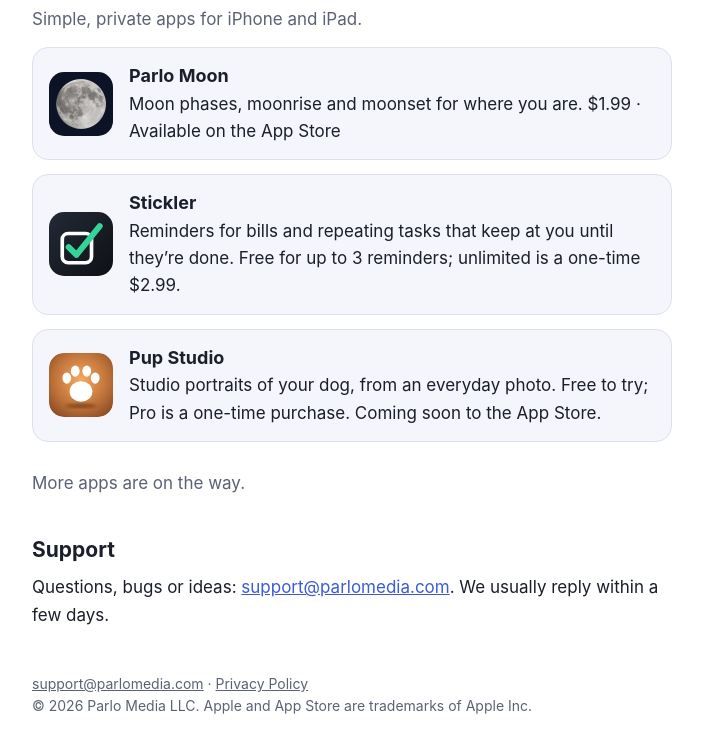
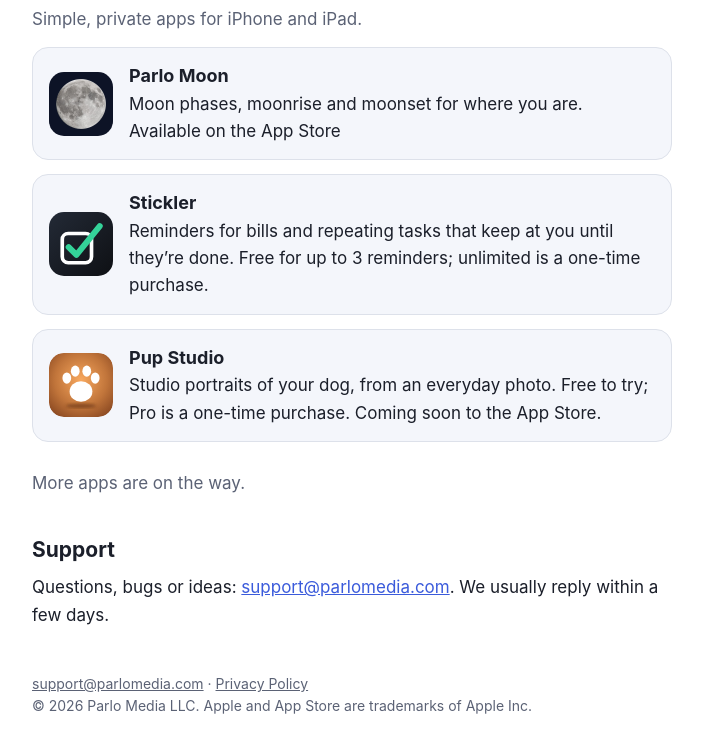
Before and after one commit to epark55/parlomedia, a plain HTML site: page index.html in a window 1280 px wide. Shown: the part 131-884 px from the top of the page, without its empty margins (288-991 px from the left). Drawn offline with Linux system fonts and the light colour scheme.

Commit message:
Home cards: no prices on site

```diff
--- a/index.html
+++ b/index.html
@@ -10,8 +10,8 @@ nav{margin-bottom:28px;font-size:15px}nav a{margin-right:16px}
 details{border-top:1px solid var(--ln);padding:10px 0}summary{cursor:pointer;font-weight:600}footer{margin-top:44px;font-size:14px;color:var(--mu)}footer a{color:var(--mu)}</style></head><body><main>
 <nav><a href="/">Parlo Media</a><a href="/parlomoon/">Parlo Moon</a><a href="/stickler/">Stickler</a><a href="/pupstudio/">Pup Studio</a><a href="/privacy/">Privacy Policy</a></nav>
 <h1>Parlo Media</h1><p class="mu">Simple, private apps for iPhone and iPad.</p>
-<a class="card" href="/parlomoon/"><img src="/parlomoon/icon.png" alt="Parlo Moon app icon"><div><b>Parlo Moon</b>Moon phases, moonrise and moonset for where you are. $1.99 &middot; Available on the App Store</div></a>
-<a class="card" href="/stickler/"><img src="/stickler/icon.svg" alt="Stickler app icon"><div><b>Stickler</b>Reminders for bills and repeating tasks that keep at you until they&rsquo;re done. Free for up to 3 reminders; unlimited is a one-time $2.99.</div></a>
+<a class="card" href="/parlomoon/"><img src="/parlomoon/icon.png" alt="Parlo Moon app icon"><div><b>Parlo Moon</b>Moon phases, moonrise and moonset for where you are. Available on the App Store</div></a>
+<a class="card" href="/stickler/"><img src="/stickler/icon.svg" alt="Stickler app icon"><div><b>Stickler</b>Reminders for bills and repeating tasks that keep at you until they&rsquo;re done. Free for up to 3 reminders; unlimited is a one-time purchase.</div></a>
 <a class="card" href="/pupstudio/"><img src="/pupstudio/icon.svg" alt="Pup Studio app icon"><div><b>Pup Studio</b>Studio portraits of your dog, from an everyday photo. Free to try; Pro is a one-time purchase. Coming soon to the App Store.</div></a>
 <p class="mu" style="margin-top:28px">More apps are on the way.</p>
 <h2 id="support">Support</h2><p>Questions, bugs or ideas: <a href="mailto:support@parlomedia.com">support@parlomedia.com</a>. We usually reply within a few days.</p>
```
